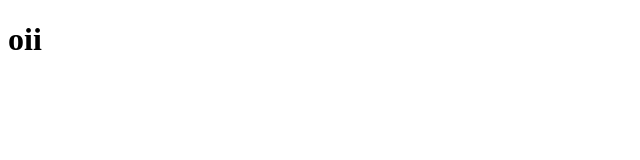
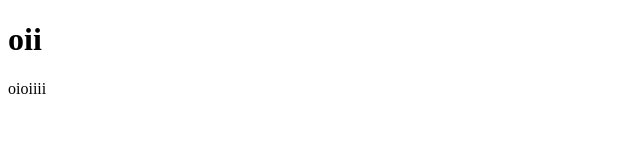
Before and after one commit to luanamtsss/alerta-js, a plain HTML site: page index.html in a window 1280 px wide. Shown: the full height of the page, 0-640 px from the left. Drawn offline with Linux system fonts and the light colour scheme.

Commit message:
Update index.html
adicionado o p no html

```diff
--- a/index.html
+++ b/index.html
@@ -7,5 +7,6 @@
 </head>
 <body>
     <h1>oii</h1>
+    <p>oioiiii</p>
 </body>
 </html>
```
